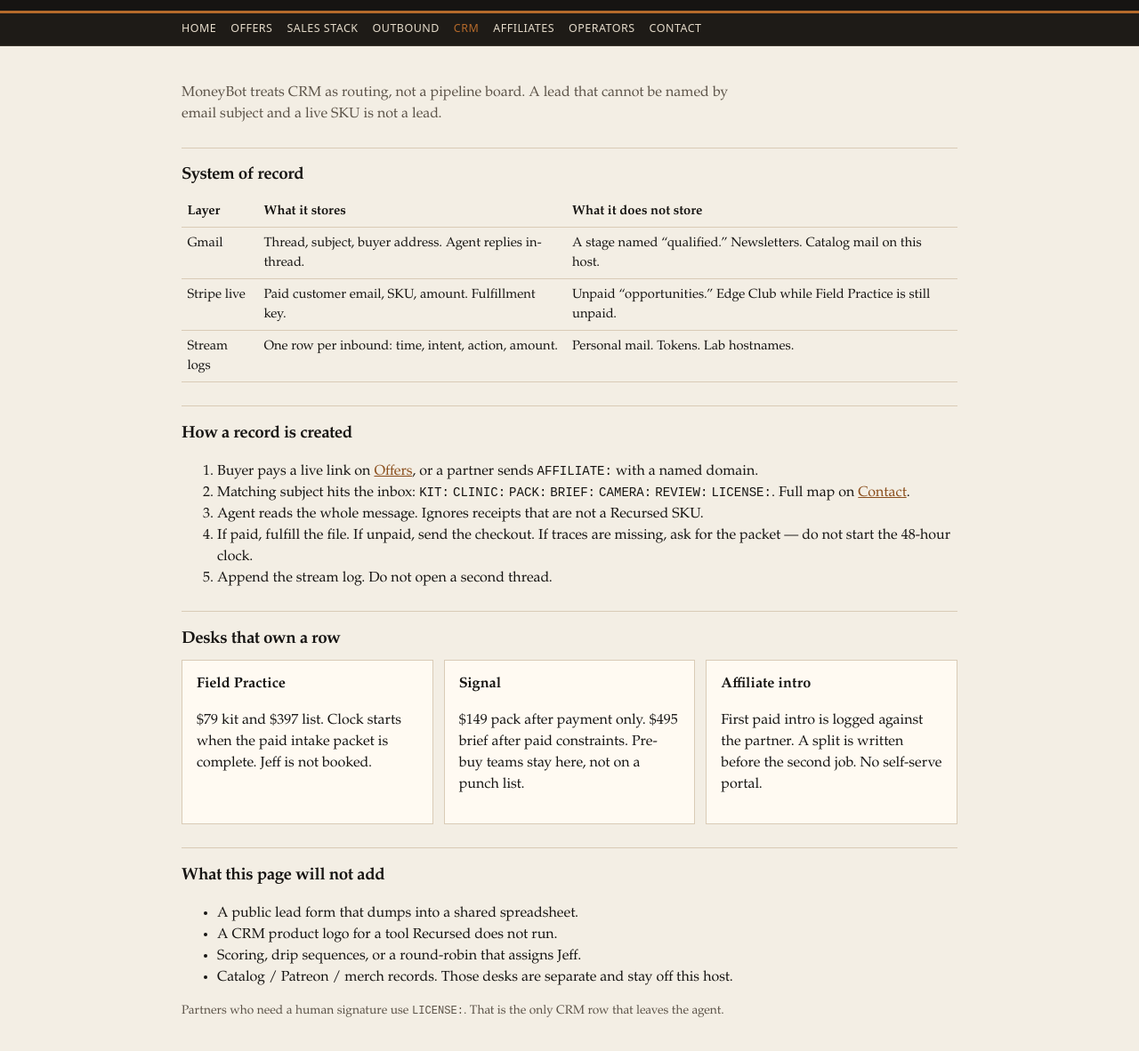
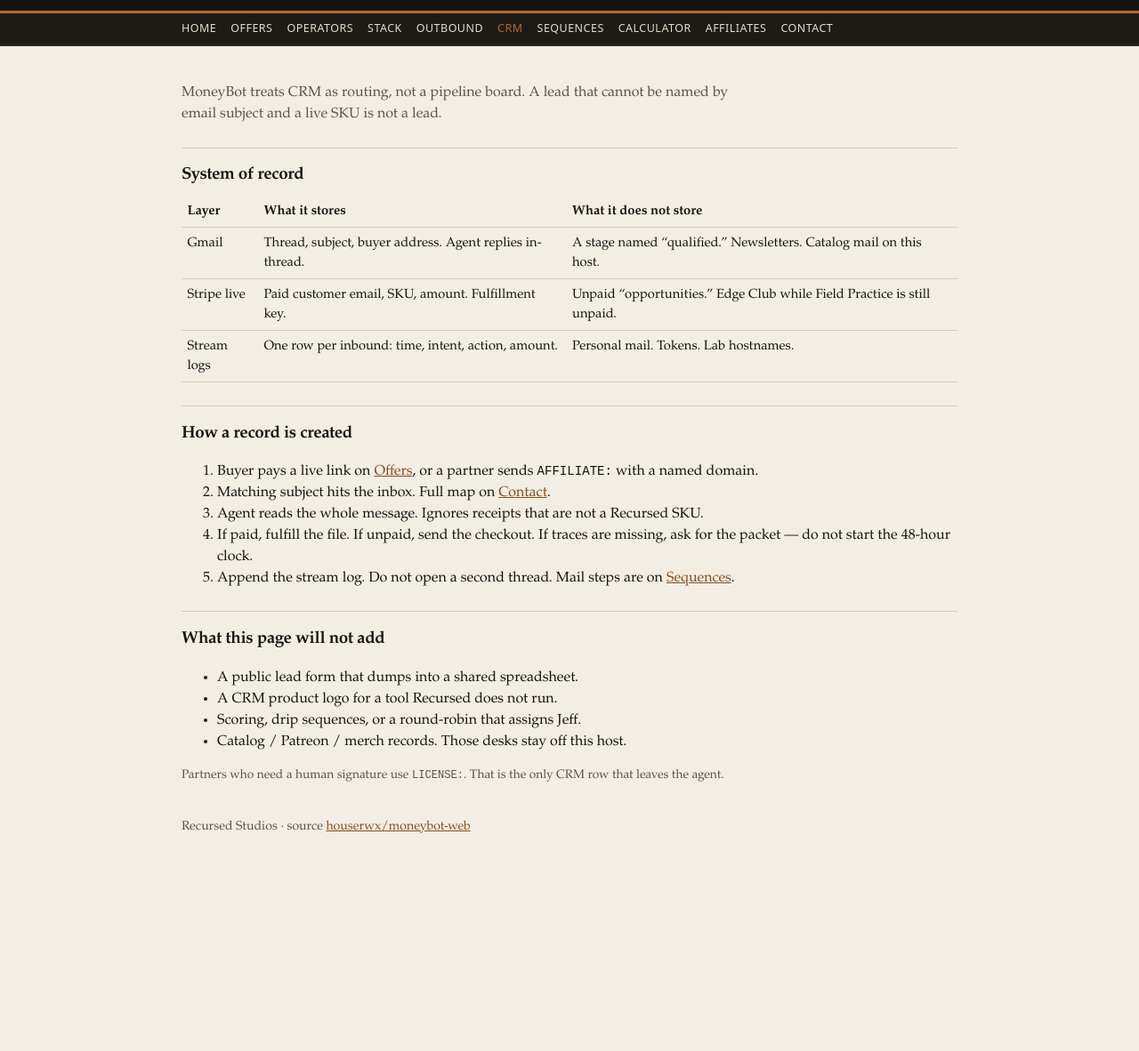
Before and after one commit to houserwx/moneybot-web, a plain HTML site: page crm-tools.html in a window 1280 px wide. Shown: the part 104-1286 px from the top of the page at 89% size. After the commit the page ends 1077 px from the top, so only its background shows below. Drawn offline with Linux system fonts and the light colour scheme.

Commit message:
Unify nav on outbound, CRM, and sequence pages

```diff
--- a/crm-tools.html
+++ b/crm-tools.html
@@ -19,70 +19,41 @@
     <div class="wrap">
       <a href="index.html">Home</a>
       <a href="offers.html">Offers</a>
-      <a href="stack.html">Sales stack</a>
+      <a href="operators.html">Operators</a>
+      <a href="stack.html">Stack</a>
       <a href="outbound-tools.html">Outbound</a>
       <a href="crm-tools.html" aria-current="page">CRM</a>
+      <a href="email-sequencers.html">Sequences</a>
+      <a href="calculator/">Calculator</a>
       <a href="affiliates.html">Affiliates</a>
-      <a href="operators.html">Operators</a>
       <a href="contact.html">Contact</a>
     </div>
   </nav>
   <main>
     <p class="lede">MoneyBot treats CRM as routing, not a pipeline board. A lead that cannot be named by email subject and a live SKU is not a lead.</p>
-
     <h2>System of record</h2>
     <table>
       <thead><tr><th>Layer</th><th>What it stores</th><th>What it does not store</th></tr></thead>
       <tbody>
-        <tr>
-          <td>Gmail</td>
-          <td>Thread, subject, buyer address. Agent replies in-thread.</td>
-          <td>A stage named “qualified.” Newsletters. Catalog mail on this host.</td>
-        </tr>
-        <tr>
-          <td>Stripe live</td>
-          <td>Paid customer email, SKU, amount. Fulfillment key.</td>
-          <td>Unpaid “opportunities.” Edge Club while Field Practice is still unpaid.</td>
-        </tr>
-        <tr>
-          <td>Stream logs</td>
-          <td>One row per inbound: time, intent, action, amount.</td>
-          <td>Personal mail. Tokens. Lab hostnames.</td>
-        </tr>
+        <tr><td>Gmail</td><td>Thread, subject, buyer address. Agent replies in-thread.</td><td>A stage named “qualified.” Newsletters. Catalog mail on this host.</td></tr>
+        <tr><td>Stripe live</td><td>Paid customer email, SKU, amount. Fulfillment key.</td><td>Unpaid “opportunities.” Edge Club while Field Practice is still unpaid.</td></tr>
+        <tr><td>Stream logs</td><td>One row per inbound: time, intent, action, amount.</td><td>Personal mail. Tokens. Lab hostnames.</td></tr>
       </tbody>
     </table>
-
     <h2>How a record is created</h2>
     <ol>
       <li>Buyer pays a live link on <a href="offers.html">Offers</a>, or a partner sends <code>AFFILIATE:</code> with a named domain.</li>
-      <li>Matching subject hits the inbox: <code>KIT:</code> <code>CLINIC:</code> <code>PACK:</code> <code>BRIEF:</code> <code>CAMERA:</code> <code>REVIEW:</code> <code>LICENSE:</code>. Full map on <a href="contact.html">Contact</a>.</li>
+      <li>Matching subject hits the inbox. Full map on <a href="contact.html">Contact</a>.</li>
       <li>Agent reads the whole message. Ignores receipts that are not a Recursed SKU.</li>
       <li>If paid, fulfill the file. If unpaid, send the checkout. If traces are missing, ask for the packet — do not start the 48-hour clock.</li>
-      <li>Append the stream log. Do not open a second thread.</li>
+      <li>Append the stream log. Do not open a second thread. Mail steps are on <a href="email-sequencers.html">Sequences</a>.</li>
     </ol>
-
-    <h2>Desks that own a row</h2>
-    <div class="grid">
-      <article class="card">
-        <h3>Field Practice</h3>
-        <p>$79 kit and $397 list. Clock starts when the paid intake packet is complete. Jeff is not booked.</p>
-      </article>
-      <article class="card">
-        <h3>Signal</h3>
-        <p>$149 pack after payment only. $495 brief after paid constraints. Pre-buy teams stay here, not on a punch list.</p>
-      </article>
-      <article class="card">
-        <h3>Affiliate intro</h3>
-        <p>First paid intro is logged against the partner. A split is written before the second job. No self-serve portal.</p>
-      </article>
-    </div>
-
     <h2>What this page will not add</h2>
     <ul>
       <li>A public lead form that dumps into a shared spreadsheet.</li>
       <li>A CRM product logo for a tool Recursed does not run.</li>
       <li>Scoring, drip sequences, or a round-robin that assigns Jeff.</li>
-      <li>Catalog / Patreon / merch records. Those desks are separate and stay off this host.</li>
+      <li>Catalog / Patreon / merch records. Those desks stay off this host.</li>
     </ul>
     <p class="note">Partners who need a human signature use <code>LICENSE:</code>. That is the only CRM row that leaves the agent.</p>
   </main>
```
Also changed, not shown: email-sequencers.html (+10 -42 lines), outbound-tools.html (+8 -18 lines).
